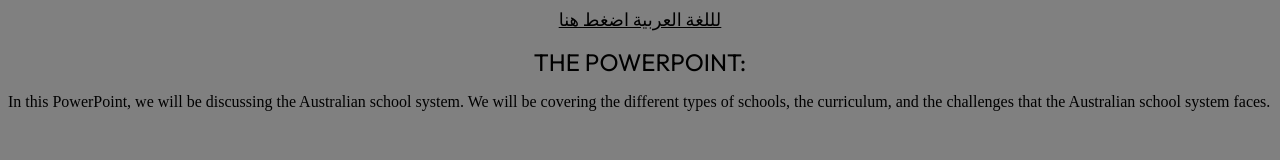
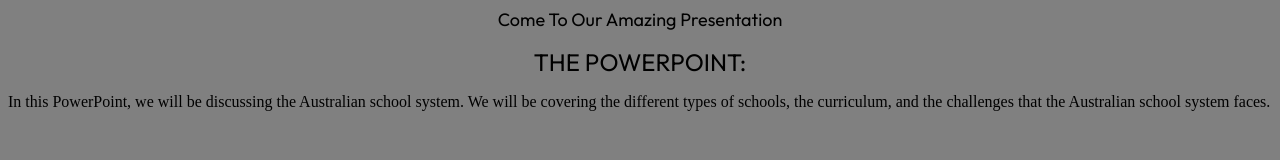
Before and after one commit to australianschools/australianschools.github.io, a plain HTML site: page en/website.html in a window 1280 px wide. Drawn offline with Linux system fonts and the light colour scheme.

Commit message:
Update website.html

```diff
--- a/en/website.html
+++ b/en/website.html
@@ -10,7 +10,7 @@
 <link href="https://fonts.googleapis.com/css2?family=Outfit:wght@100..900&display=swap" rel="stylesheet">
 </head>
 <body>
-    <a href="../ar/website.html">لللغة العربية اضغط هنا</a>
+    <a ref=".../ar/index.html">Come To Our Amazing Presentation</a>
     <h1 class="title">THE POWERPOINT:</h1>
     <p>In this PowerPoint, we will be discussing the Australian school system. We will be covering the different types of schools, the curriculum, and the challenges that the Australian school system faces.</p>
 </body>
```
